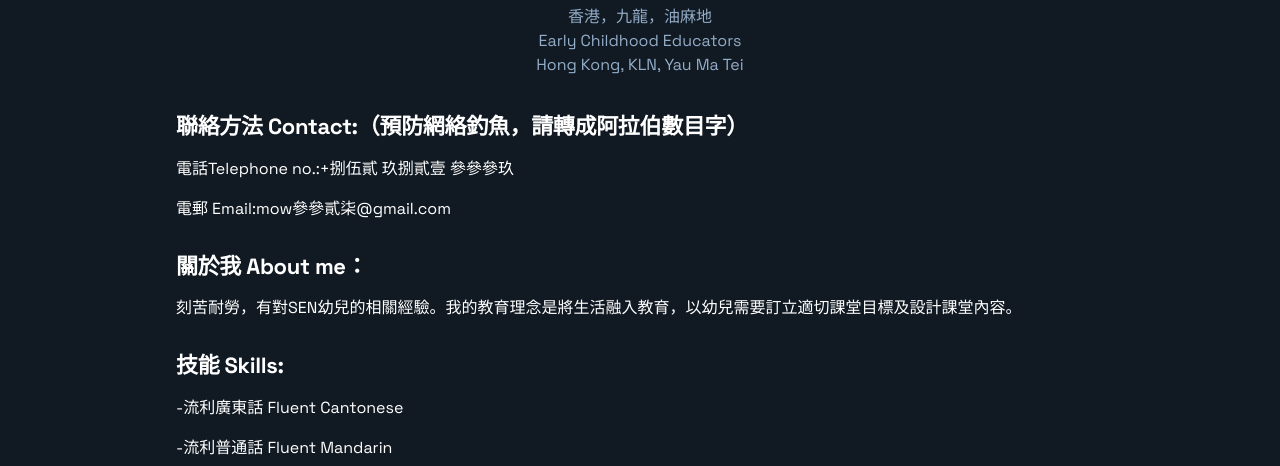
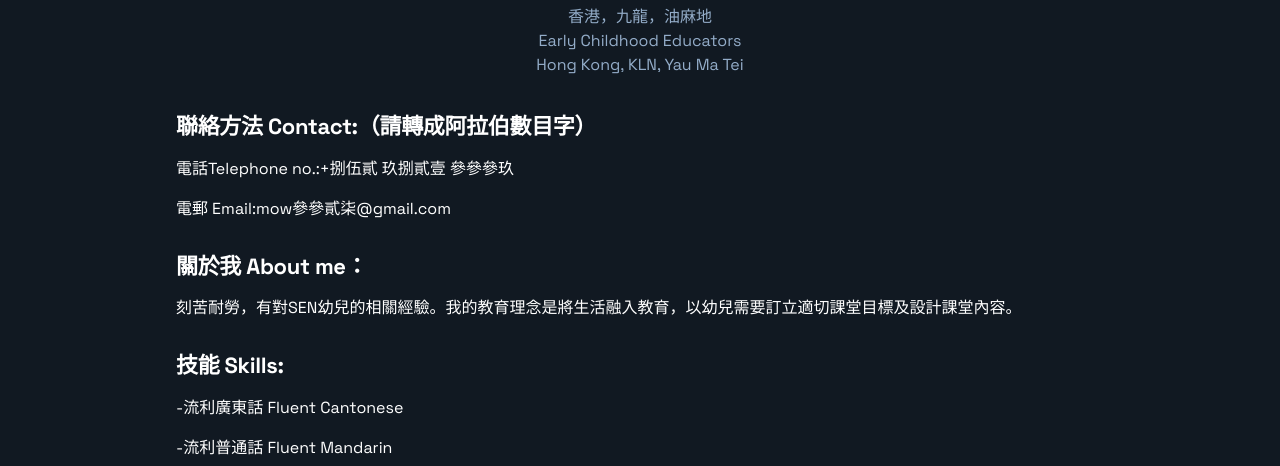
Before and after one commit to mowchichung/mowchichung.github.io, a plain HTML site: page index.htm in a window 1280 px wide. Shown: the part 334-800 px from the top of the page. Drawn offline with nearby package versions, Linux system fonts and the light colour scheme.

Commit message:
Update index.htm

```diff
--- a/index.htm
+++ b/index.htm
@@ -64,7 +64,7 @@
                 </div>
               </div>
             </div>
-				              <h2 class="text-white text-[22px] font-bold leading-tight tracking-[-0.015em] px-4 pb-3 pt-5">聯絡方法 Contact:（預防網絡釣魚，請轉成阿拉伯數目字）</h2>
+				              <h2 class="text-white text-[22px] font-bold leading-tight tracking-[-0.015em] px-4 pb-3 pt-5">聯絡方法 Contact:（請轉成阿拉伯數目字）</h2>
 		     <p class="text-white text-base font-normal leading-normal pb-3 pt-1 px-4">
 			     電話Telephone no.:+捌伍貳 玖捌貳壹 參參參玖
 			       <p class="text-white text-base font-normal leading-normal pb-3 pt-1 px-4">
```
